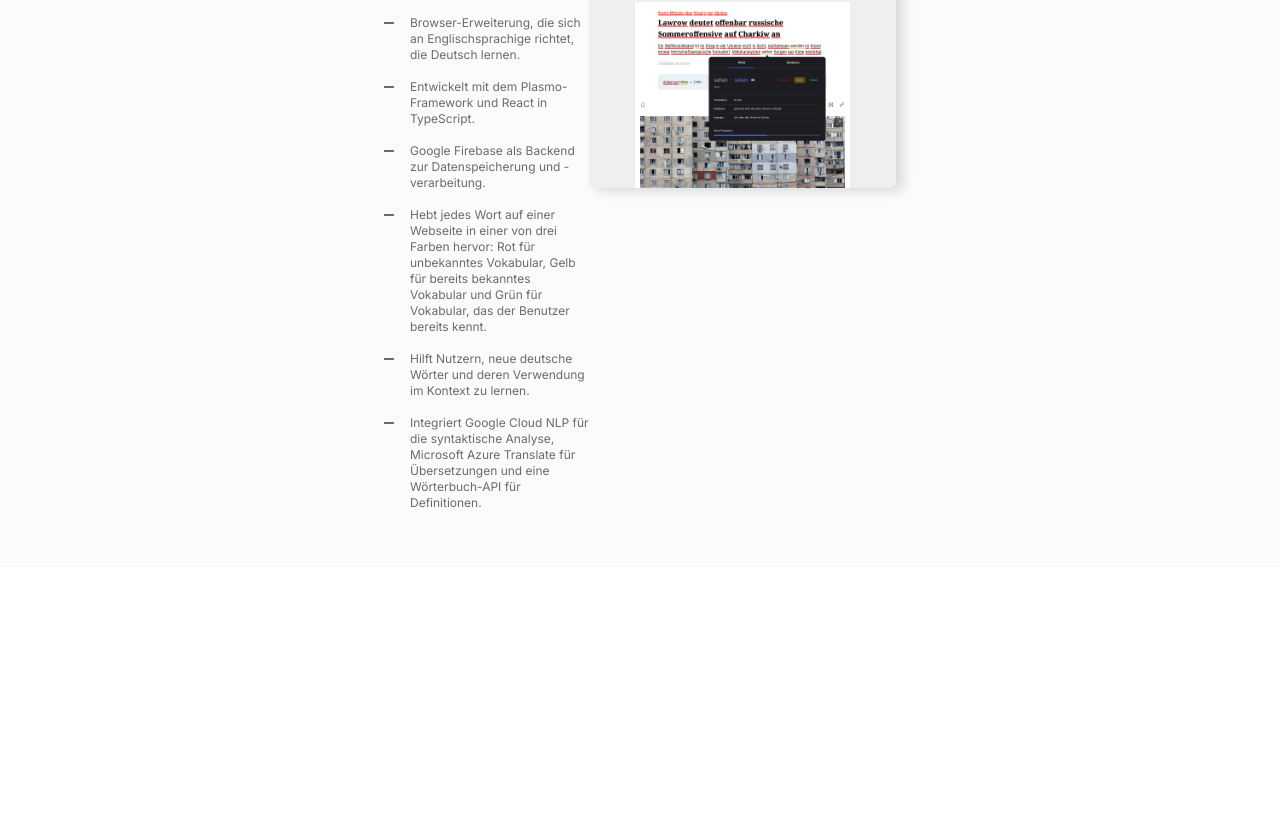
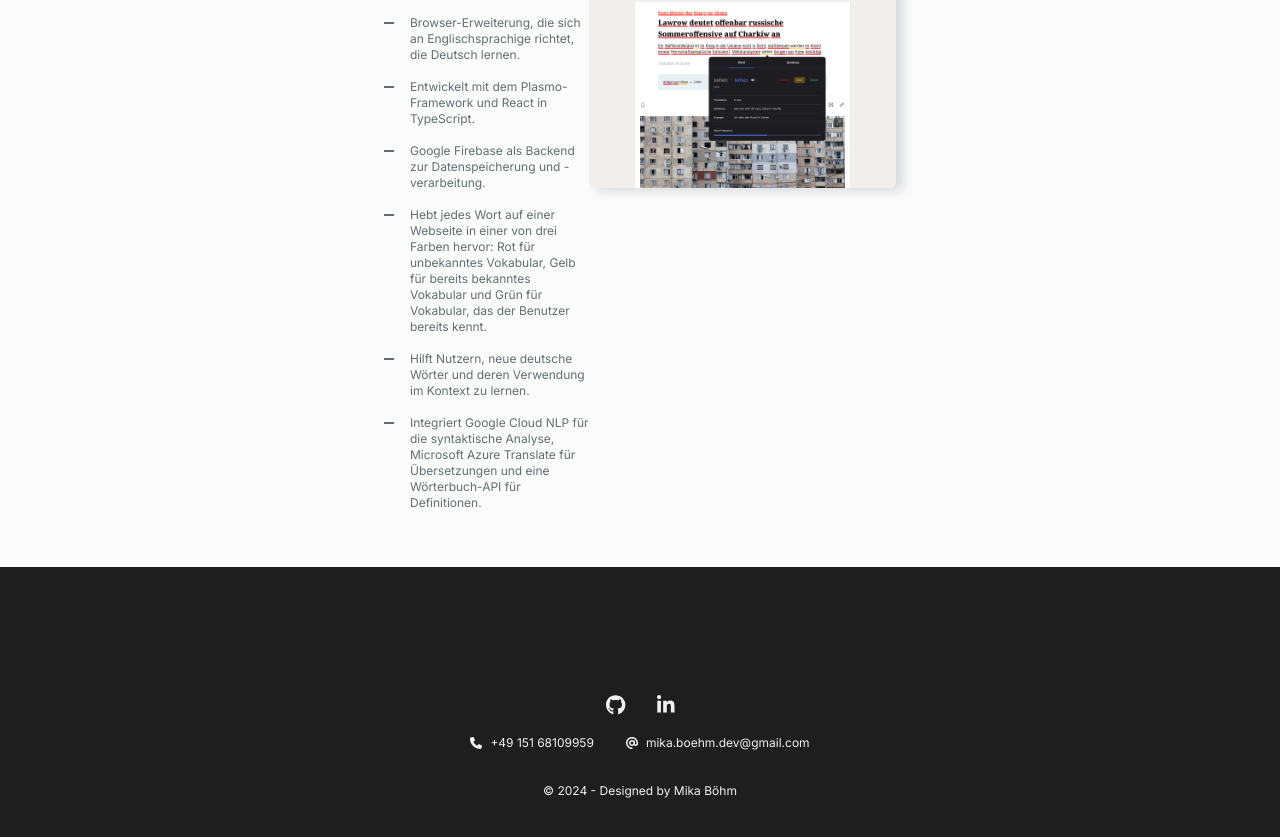
Before and after one commit to mikaboh/portfolio, a Vue app: page / in a window 1280 px wide. Shown: the part 5608-6445 px from the top of the page. Before the commit the page ends 6175 px from the top, so only its background shows below. Built offline with nearby package versions, Linux system fonts and the light colour scheme; a web font is replaced by a local one.

Commit message:
wip footer

```diff
--- a/index.html
+++ b/index.html
@@ -1,14 +1,17 @@
 <!DOCTYPE html>
 <html lang="en">
+
 <head>
   <meta charset="UTF-8" />
   <meta name="viewport" content="width=device-width, initial-scale=1.0" />
-    <title>React Preview</title>
+  <title>Portfolio - Mika Böhm</title>
   <link rel="stylesheet" type="text/css" href="styles.css" />
 </head>
+
 <body style="margin: 0px">
   <!-- This only removes default margins in our renderer iframe, you may remove -->
   <div id="root"></div>
   <script type="module" src="./src/index.tsx"></script>
 </body>
+
 </html>
--- a/package.json
+++ b/package.json
@@ -1,11 +1,12 @@
 {
-  "name": "fireJet-output",
+  "name": "portfolio",
   "version": "0.0.0",
   "private": true,
   "type": "module",
   "description": "Boilerplate Package Json for FireJet projects support react,vue,svelte,html",
   "dependencies": {
     "@fortawesome/fontawesome-free": "^6.5.2",
+    "@fortawesome/free-brands-svg-icons": "^6.5.2",
     "@fortawesome/free-regular-svg-icons": "^6.5.2",
     "@fortawesome/free-solid-svg-icons": "^6.5.2",
     "@fortawesome/react-fontawesome": "^0.2.2",
--- a/src/components/Portfolio.tsx
+++ b/src/components/Portfolio.tsx
@@ -1,4 +1,5 @@
 import Education from "./sections/education/Education";
+import Footer from "./sections/footer/Footer";
 import Hero from "./sections/hero/Hero";
 import Projects from "./sections/projects/Projects";
 import Skills from "./sections/skills/Skills";
@@ -15,6 +16,8 @@ export default function Portfolio() {
       <Education />
 
       <Projects />
+
+      <Footer />
     </main>
   );
 }
--- /dev/null
+++ b/src/components/sections/footer/Footer.tsx
@@ -0,0 +1,40 @@
+import { faGithub, faLinkedinIn } from "@fortawesome/free-brands-svg-icons";
+import { faAt, faPhone } from "@fortawesome/free-solid-svg-icons";
+import { FontAwesomeIcon } from "@fortawesome/react-fontawesome";
+
+function Footer() {
+    return (
+        <div className="flex flex-col gap-8 items-center py-16 mt-16 text-xs text-textOnDark">
+            {/* Header */}
+            <div className="flex flex-col gap-5 items-center">
+                {/* Socials */}
+                <div className="flex flex-row gap-8 text-xl">
+                    <FontAwesomeIcon icon={faGithub} />
+
+                    <FontAwesomeIcon icon={faLinkedinIn} />
+                </div>
+
+                {/* Contact */}
+                <div className="flex flex-row gap-8 items-center">
+                    {/* Phone */}
+                    <div className="flex flex-row gap-2 items-center">
+                        <FontAwesomeIcon icon={faPhone} />
+
+                        <span>+49 151 68109959</span>
+                    </div>
+
+                    {/* E-Mail */}
+                    <div className="flex flex-row gap-2 items-center">
+                        <FontAwesomeIcon icon={faAt} />
+
+                        <span>mika.boehm.dev@gmail.com</span>
+                    </div>
+                </div>
+            </div>
+
+            <span>© 2024  -  Designed by Mika Böhm</span>
+        </div>
+    );
+}
+
+export default Footer;
```
Also changed, not shown: 1 other file (tests, documents, lock files or other folders). Lines whose indentation alone changed are shown as unchanged.
